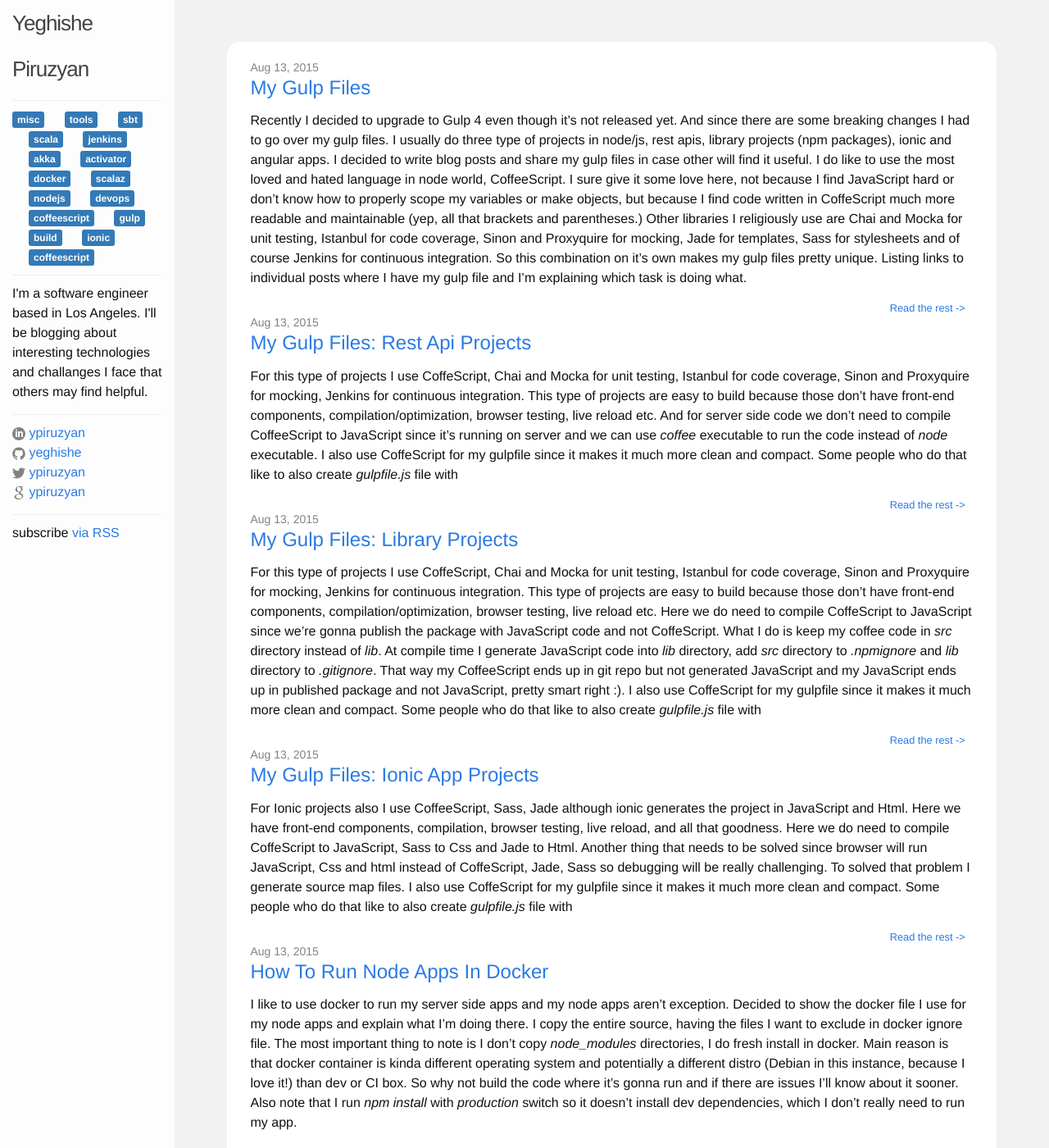
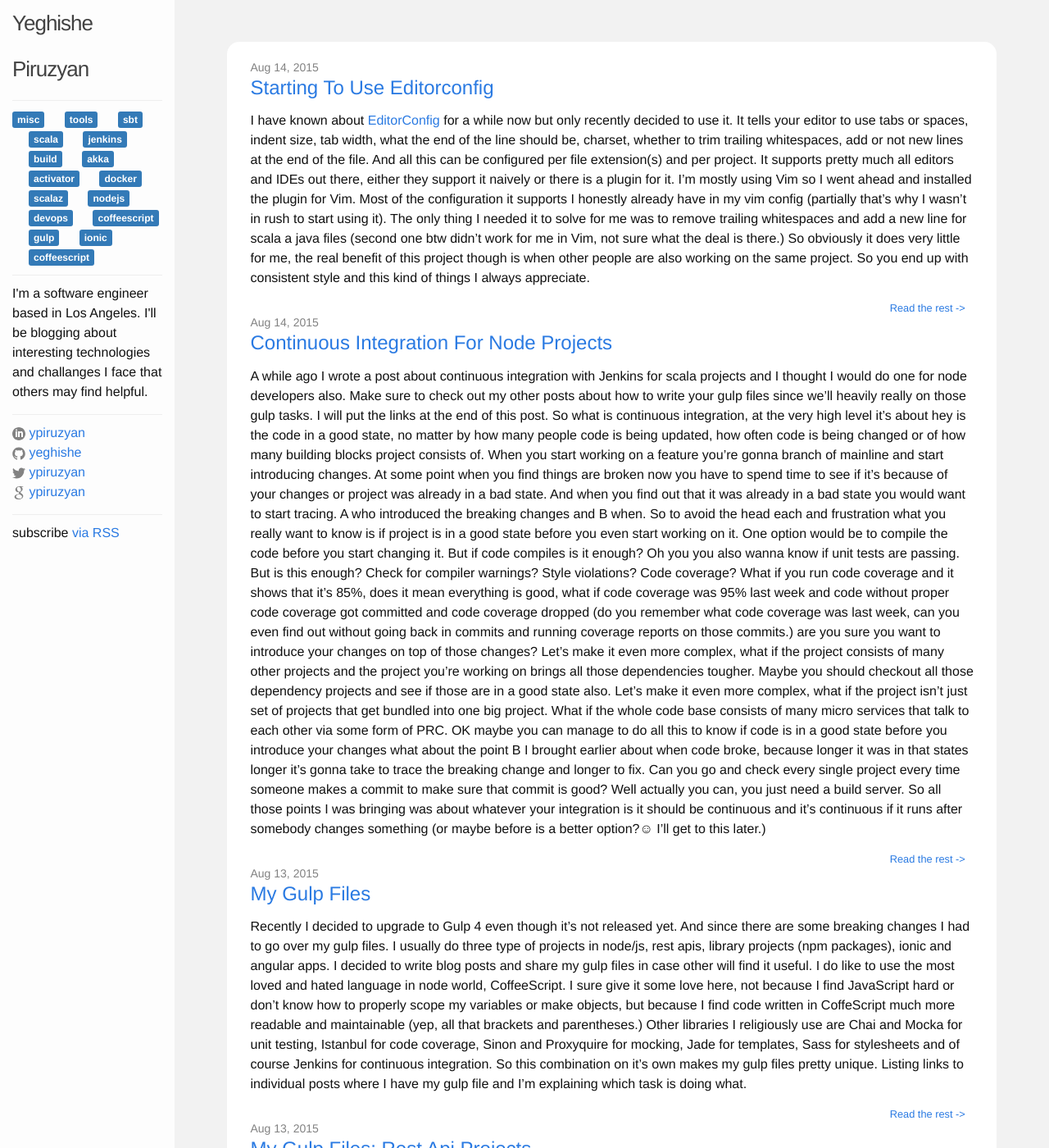
Before and after one commit to yeghishe/yeghishe.github.io, a Jekyll site: the page built from index.html, in a window 1280 px wide and 1400 px high. Shown: the whole window at 82% size. Built offline with Jekyll 4.4.1, drawn with Linux system fonts in a browser that asks for light colours; the list of posts is cut into pages by our own code; some of the changed text lies outside the part shown.

Commit message:
new posts

```diff
--- a/_posts/2015-02-28-continuous-integration-for-scala-projects.markdown
+++ b/_posts/2015-02-28-continuous-integration-for-scala-projects.markdown
@@ -1,5 +1,5 @@
 ---
-tags: scala sbt jenkins
+tags: scala sbt jenkins build
 ---
 
 So what is continuous integration, at the very high level it's about hey is
--- /dev/null
+++ b/_posts/2015-08-14-continuous-integration-for-node-projects.markdown
@@ -0,0 +1,257 @@
+---
+tags: nodejs jenkins build
+---
+
+A while ago I wrote a post about continuous integration with Jenkins for scala
+projects and I thought I would do one for node developers also. Make sure to
+check out my other posts about how to write your gulp files since we'll heavily
+really on those gulp tasks. I will put the links at the end of this post.
+So what is continuous integration, at the very high level it's about hey is
+the code in a good state, no matter by how many people code is being updated,
+how often code is being changed or of how many building blocks project consists of.
+When you start working on a feature you're gonna branch of mainline and start
+introducing changes. At some point when you find things are broken now you have
+to spend time to see if it's because of your changes or project was already in
+a bad state. And when you find out that it was already in a bad state you
+would want to start tracing. A who introduced the breaking changes and B when.
+So to avoid the head each and frustration what you really want to know is
+if project is in a good state before you even start working on it.
+One option would be to compile the code before you start changing it.
+But if code compiles is it enough? Oh you you also wanna know if unit tests are
+passing. But is this enough? Check for compiler warnings? Style violations?
+Code coverage? What if you run code coverage and it shows that it's 85%,
+does it mean everything is good, what if code coverage was 95% last week and
+code without proper code coverage got committed and code coverage dropped
+(do you remember what code coverage was last week, can you even find
+out without going back in commits and running coverage reports on those commits.) are you sure
+you want to introduce your changes on top of those changes?
+Let's make it even more complex, what if the project consists of many other
+projects and the project you're working on brings all those dependencies
+tougher. Maybe you should checkout all those dependency projects
+and see if those are in a good state also.
+Let's make it even more complex, what if the project isn't just set of
+projects that get bundled into one big project.
+What if the whole code base consists of many micro services that talk to each other
+via some form of PRC. OK maybe you can manage to do all this to know if code is
+in a good state before you introduce your changes what about the point B I
+brought earlier about when code broke, because longer it was in that states
+longer it's gonna take to trace the breaking change and longer to fix.
+Can you go and check every single project every time someone makes a commit
+to make sure that commit is good? Well actually you can, you just need a
+build server. So all those points I was bringing was about whatever your
+integration is it should be continuous and it's continuous if it runs after
+somebody changes something (or maybe before is a better option?☺ I'll get
+to this later.)
+
+This should cover what the continuous part is but what about integration,
+what is it actually? I would define it as pipeline of checks that run one
+after another and if one fails the whole thing fails if all pass then
+code is good. Now let's cover what checks you want to do. You're the best
+person to know what checks you need and what you wanna track. I will
+cover the most common ones, at least the ones that are relevant for
+Node projects. Also I would cover how to do it in Jenkins since
+Jenkins is my preferred build server but it should me mostly similar
+other the other ones.
+
+Before getting to what pipeline should be, let's figure out what the node
+environment is gonna look like. One intuitive thing to do would be to install
+node, npm and all global packages in Jenkins box, provision it with Chef or
+even better, have a Jenkins docker image. There are few problems with this
+approach though. One is that every time you need a new global package you need to
+re-provision Jenkins instance or re-build the docker image. Other big problem
+is the visioning issue, one project may need one version of node or global packages
+and another project may need other version, we don't want to be forced to
+upgrade all the project to latest versions in one day. What would be ideal is
+isolated node environments. Luckily Jenkins has NodeJS plugin. What it does it
+installs isolated node environments in Jenkins's home directory.
+After installing it in *Configure System* add *NodeJs Installation* specify the
+version of node to use, global packages to install and give it a name.
+
+![node installation]({% asset_path node_installation.png %})
+
+Later in job configuration, under *Build Environment* section, select
+*Provide Node & npm bin/ folder to PATH* and pick the node installation you
+wanna use for that project.
+
+![build environment]({% asset_path build_environment.png %})
+
+After this, we can provide the commands to execute for our build. This is how
+it'll look like for library projects.
+
+![build execute shell]({% asset_path build_execute_shell.png %})
+
+Let's dig deep to understand what we're doing here. First we do **npm install**,
+so if a commit has a new dependency or upgraded a dependency we'll have it
+installed. Next we run **gulp build**, which does all the heavy lifting.
+It will lint the code, test it, generate coverage report, and compile
+CoffeeScript to JavaScript. I'm passing *JUNIT_REPORT_PATH* and
+*JUNIT_REPORT_STACK* environment variables to generate jUnit xml file, which
+we'll use little later to generate graphs and reports. Next I run *gulp lint*
+task on it's own, setting *JENKINS* environment variable so my gulp script knows
+that it's running in Jenkins and it needs to generate checkstyle xml. The
+reason I'm running it separately and piping it to a file is because the gulp
+plugin I'm using for CoffeeScript linting outputs checkstyle xml on the console
+and the easiest way to get it into an xml file and let Jenkins's checkstyle
+plugin know about it is to pipe it to a file.
+After the build succeeds I run **npm publish** to publish my npm and run
+**gulp version**, store it in *build.properties* which I'm gonna inject into
+Jenkins environment and tag the git commit with that version later.
+
+![inject environment variables]({% asset_path inject_environment_variables.png %})
+
+At this point build is done. What we have is report files that we're gonna
+use to generate graphs and reports. We also published the npm so let's also tag
+the commit with same version. And at the end send slack and email notifications.
+
+# Checkstyle
+
+In our build we ran *gulp lint* and stored the output in
+*build/checkstyle-report-coffee.xml* so let's point checkstyle plugin to it:
+
+![checkstyle]({% asset_path checkstyle.png %})
+
+What we'll get is nice report pages where we can drill down to see what the
+warnings and errors are, in which files, line numbers and event see the line of
+code. We'll get nice summery on job page, also trend graph.
+
+![checkstyle graph]({% asset_path checkstyle_graph.png %})
+
+## Open tasks
+
+Another thing that would be helpful is to know if there are open tasks in
+project and if there are, what those are. Jenkins has a way to detect
+tags like TODO, FIXME and others. It scans the code to find those, let's
+configure it. Notice that I'm excluding *node_modules* to not count open tasks
+in dependency modules.
+
+![open tasks]({% asset_path open_tasks.png %})
+
+What we'll get is a nice reports and trend graph on our job page.
+
+![open tasks graph]({% asset_path open_tasks_graph.png %})
+
+## Unit tests
+
+In our build script we put *JUNIT_REPORT_PATH=build/test-report.xml* so our
+jUnit xml reports file are in that file, let's just point jenkins to it.
+
+![unit tests]({% asset_path unit_tests.png %})
+
+What we'll get is a nice reports and trend graph on our job page.
+
+![unit tests graph]({% asset_path unit_tests_graph.png %})
+
+## Code coverage
+
+When unit testes are passing it's still not enough we want to measure what
+the code coverage is and of course find code paths that are never being hit
+from a unit tests. If you look in my gulp files you'll see that it generates
+cobertura reports also (in *build/coverage/cobertura-coverage.xml* file.)
+So let's use it.
+
+
+![cobertura]({% asset_path cobertura.png %})
+
+What we'll get is a nice reports and trend graph on our job page.
+
+![cobertura graph]({% asset_path cobertura_graph.png %})
+
+## Output of the build
+
+We define build to be a pipeline of checks that the code goes through
+every time there is a commit. We torture every single commit to go through this
+pipeline and we say if build passes commit is good. So what is the output of the
+build? Also we only deploy good changes, right? The output of a good build would
+be the artifacts. We worked really hard to make sure that code is good by running
+series of checks on it and we better keep those artifacts for deployment. Since
+this one project is a library project the artifact is the npm package and I'm
+publishing it to my npm repository (in may instance nexus, you may use npmjs.)
+In case of server apps artifact can be a docker image job will build and push to
+docker registry. For other type of projects zip file can be good enough, just
+version it and put on S3 or something.
+
+## Visioning
+
+And since every good commit produces an artifact (in this case npm package is
+the artifact) we should talk about versions. One thing that would be good if
+we could link a specific version of an artifact to source code. A good way
+to do this is to create a tag on commit when we build the artifact. We already
+have the version in *package.json*, I defined *version* gulp task to get it and
+was doing some serious gymnastics in build script to get it into *VERSION*
+environment variable. I would just use Git publisher functionality of Jenkins
+to create a git tag with that version.
+
+![git tag]({% asset_path git_tag.png %})
+
+# Notifications
+
+So build pipeline is there, now every time there is a commit in source control
+build will trigger and it will either fail or pass. Either way we get instant
+feedback which was one of the main problems we wanted to solve. You can get notifications
+when job stars, fails or succeeds. I generally don't care to be notified when a
+job succeeds unless it's deploy job or something (which I won't be covering in
+this post.) but I absolutely care to know when a build job is failing.
+You can do pretty much all types of notifications: Email, Slack, Hipchat, IRC,
+IM whatever you're using, Jenkins has plugins for all of those. I personally
+like to send an email out when a job fails and put a message in a Slack room
+when a job starts or finishes.
+
+![email]({% asset_path email.png %})
+
+![slack]({% asset_path slack1.png %})
+
+And include Slack notifications at post build step at the bottom of job
+configuration.
+
+![slack]({% asset_path slack2.png %})
+
+## Pull requests
+
+Remember I said it would be better to know if a commit is good before it even
+gets to mainline. With the setup mentioned so far when a commit gets to master
+build will trigger and if it's bad job will fail. To not allow bad code
+to even get to master at first place we need to run integration on it before merging it.
+We never merge a branch when you do code review and identify that it needs
+more work, right? But what you can't tell from just code reviewing is if it
+compiles, unit tests are passing, what is code coverage after the change, etc.
+And do we even want to code review a change if build will fail for it?
+What we need to do is to have a magical way that when we go to review a pull
+request somehow it has a flag on it saying build is passing for it or no.
+There is a Jenkins plugin for building pull requests also, it will run the
+build, and comment github pull request.
+
+![pull request comment]({% asset_path pr_build.png %})
+
+To get this working all you need to do is to create another job that instead of
+building master will build pull requests. For this job there are few things
+we don't actually need. We don't care do generate scala docs for this type
+of builds, version or publish the artifacts, so make sure to exclude those steps
+from pull request builder jobs.
+
+## Wrapping up
+
+Let's see what we got. Every time there is a commit build will start
+immediately and we'll get instant feedback whether build passes or fails. If
+build passes we know that all checks we defined are good for the commit.
+We create tags for each version in git, we publish artifacts for deployment or
+referencing from other projects.
+Other than those we get lot of nice features on Jenkins dashboard.
+
+* We can see the status of the build.
+* See the change log with commit messages, committers and links to github.
+* We can browser the workspace.
+* Start a build.
+* Navigate to github page of the project.
+* See detailed reports for checkstyle or other static analysis warnings.
+* Navigate to scala docs.
+* See code full coverage reports with percentages, which lines are covered which
+  ones aren't, classes, packages.
+
+Make sure to also check out my other posts about gulp files and how to run node
+apps in docker:
+
+* [My Gulp Files]({% post_url 2015-08-13-my-gulp-files %})
+* [My Gulp Files: Library Projects]({% post_url 2015-08-13-my-gulp-files-library %})
+* [My Gulp Files: Rest Api Projects]({% post_url 2015-08-13-my-gulp-files-rest-api %})
+* [My Gulp Files: Ionic App Projects]({% post_url 2015-08-13-my-gulp-files-ionic-app %})
+* [How To Run Node Apps In Docker]({% post_url 2015-08-13-how-to-run-node-apps-in-docker %})
--- /dev/null
+++ b/_posts/2015-08-14-starting-to-use-editorconfig.markdown
@@ -0,0 +1,23 @@
+---
+tags: tools
+---
+
+I have known about [EditorConfig](http://editorconfig.org/){:target="_blank"}
+for a while now but only recently decided to use it. It tells your editor to use
+tabs or spaces, indent size, tab width, what the end of the line should be,
+charset, whether to trim trailing whitespaces, add or not new lines at the end
+of the file. And all this can be configured per file extension(s) and per
+project. It supports pretty much all editors and IDEs out there, either they
+support it naively or there is a plugin for it. I'm mostly using Vim so I went
+ahead and installed the plugin for Vim. Most of the configuration it supports I
+honestly already have in my vim config (partially that's why I wasn't in rush to
+start using it). The only thing I needed it to solve for me was to remove trailing
+whitespaces and add a new line for scala a java files (second one btw didn't
+work for me in Vim, not sure what the deal is there.) So obviously it does very
+little for me, the real benefit of this project though is when other people are
+also working on the same project. So you end up with consistent style and this
+kind of things I always appreciate.
+
+However, sharing my generic editorconfig file in case others will find it useful.
+
+{% gist yeghishe/a402fd29f3852fb28523 %}
```
Also changed, not shown: assets/posts/continuous-integration-for-node-projects/build_environment.png (added), assets/posts/continuous-integration-for-node-projects/build_execute_shell.png (added), assets/posts/continuous-integration-for-node-projects/checkstyle.png (added), assets/posts/continuous-integration-for-node-projects/checkstyle_graph.png (added), assets/posts/continuous-integration-for-node-projects/cobertura.png (added), assets/posts/continuous-integration-for-node-projects/cobertura_graph.png (added), assets/posts/continuous-integration-for-node-projects/email.png (added), assets/posts/continuous-integration-for-node-projects/git_tag.png (added), assets/posts/continuous-integration-for-node-projects/inject_environment_variables.png (added), assets/posts/continuous-integration-for-node-projects/node_installation.png (added), assets/posts/continuous-integration-for-node-projects/open_tasks.png (added), assets/posts/continuous-integration-for-node-projects/open_tasks_graph.png (added), assets/posts/continuous-integration-for-node-projects/pr_build.png (added), assets/posts/continuous-integration-for-node-projects/slack1.png (added), 3 more files.
